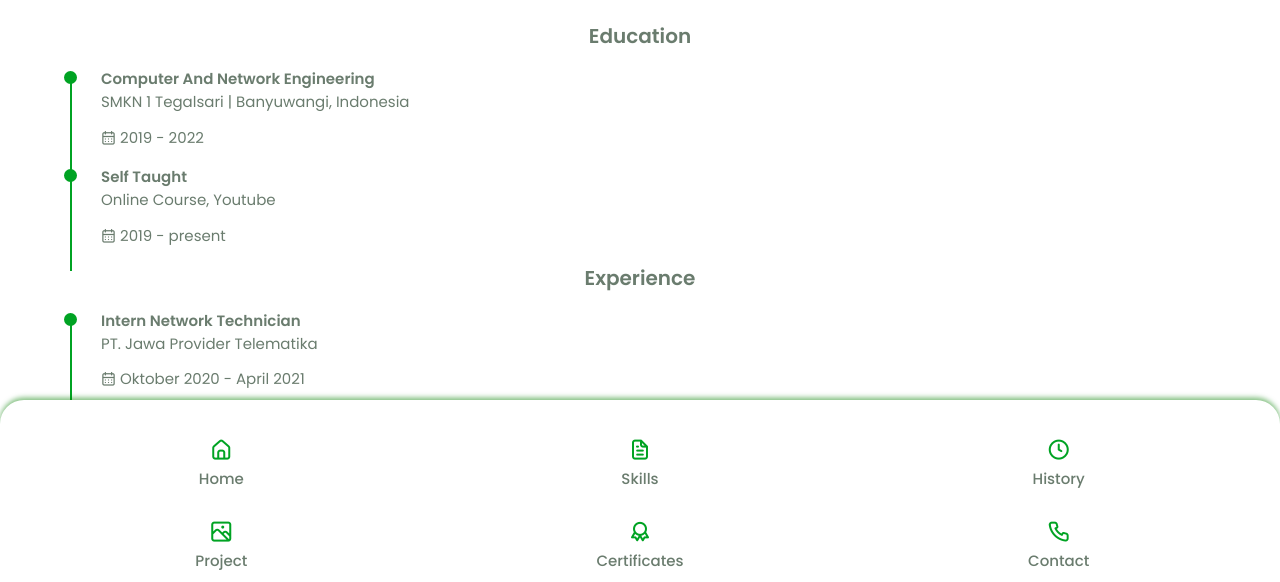
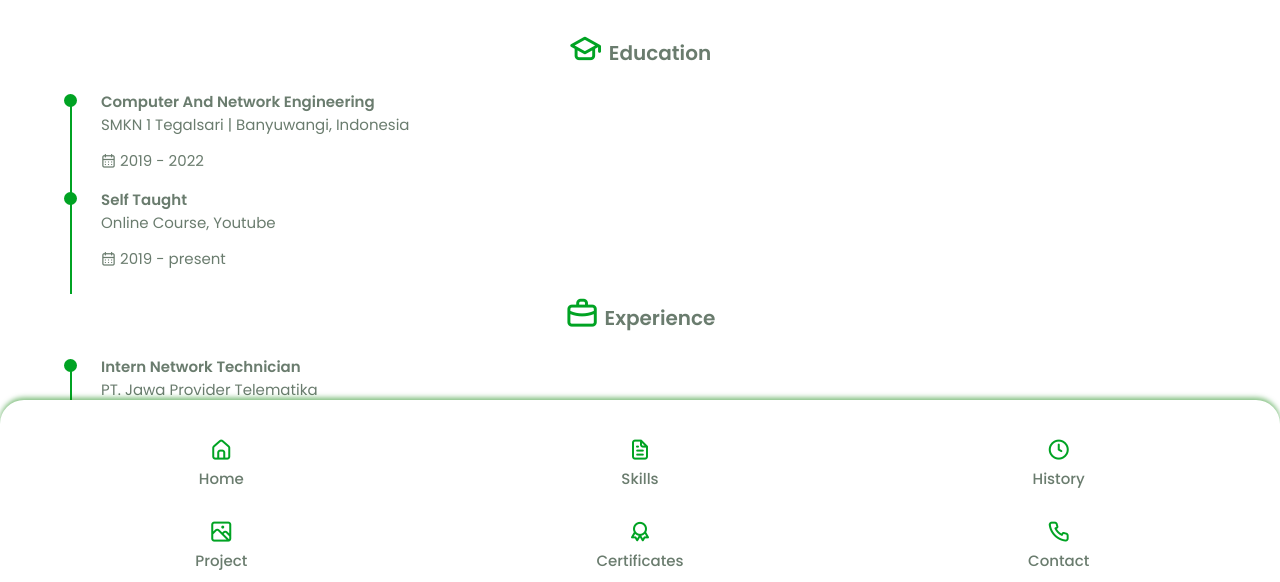
Before and after one commit to zidnirifan/zidnirifan.github.io, a plain HTML site: page index.html in a window 1280 px wide. Shown: the part 964-1546 px from the top of the page. Before the commit the page ends 1500 px from the top, so only its background shows below. Drawn offline with nearby package versions, Linux system fonts and the light colour scheme.

Commit message:
add icon on history title

```diff
--- a/assets/css/style.css
+++ b/assets/css/style.css
@@ -296,6 +296,12 @@ a {
   margin-bottom: 1rem;
 }
 
+.education-title i,
+.experience-title i {
+  font-size: 2.2rem;
+  color: var(--primary-color);
+}
+
 .history-list {
   list-style: none;
   margin-bottom: 1rem;
--- a/index.html
+++ b/index.html
@@ -267,7 +267,7 @@
         <h2 class="section-title">History</h2>
         <div class="history-container">
           <div class="education">
-            <h3 class="education-title">Education</h3>
+            <h3 class="education-title"><i class="uil uil-graduation-cap"></i> Education</h3>
             <ul class="history-list">
 
               <li class="history-item grid">
@@ -303,7 +303,7 @@
             </ul>
           </div>
           <div class="experience">
-            <h3 class="experience-title">Experience</h3>
+            <h3 class="experience-title"><i class="uil uil-bag-alt"></i> Experience</h3>
             <ul class="history-list">
 
               <li class="history-item grid">
```
